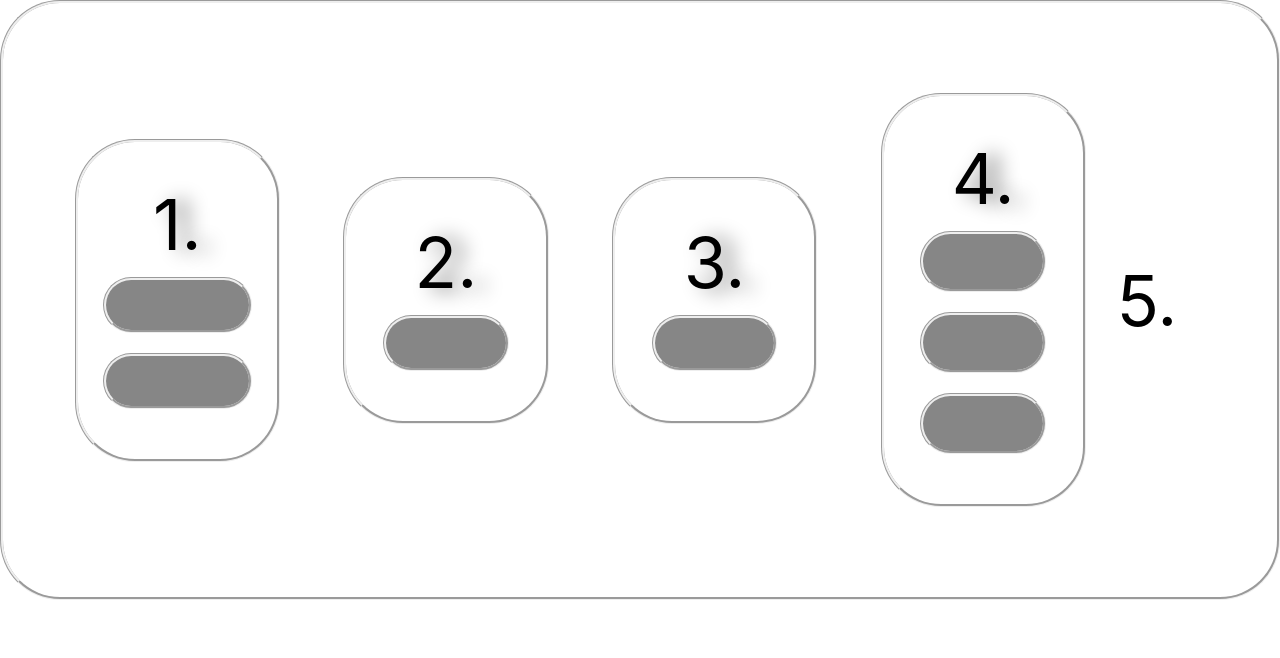
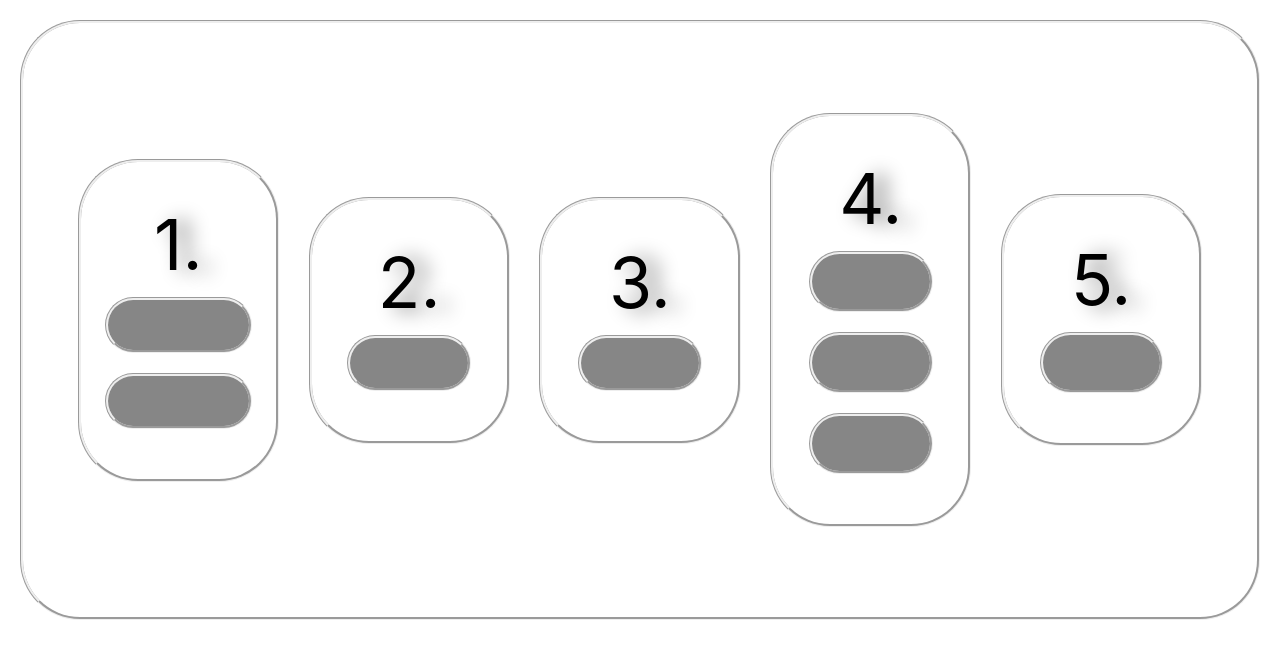
Before and after one commit to MMarek/exercises_site, a React (Create React App) app: page /#/ in a window 1280 px wide. Shown: the top 658 px of the page. Built offline with nearby package versions, Linux system fonts and the light colour scheme.

Commit message:
Arithmetic style

```diff
--- a/src/components/Home/Loops/Loops05.js
+++ b/src/components/Home/Loops/Loops05.js
@@ -42,7 +42,7 @@ class Arithmetic extends Component{
             onClick={this.handleButtonOneClick}>
                 <div className='numberOfExercise' style={styleTwo} onClick={this.handleButtonOneClick}>5.</div>
                 <div className='arithmeticAverage'>
-                    Suma liczb: {numbers} podzielona przez ich ilość daje średnią arytmetyczną: {avg}
+                    Suma liczb: [2,5,17,53,89,146,271,330,751] podzielona przez ich ilość daje średnią arytmetyczną: {avg}
                 </div>
             </section>
         )
--- a/src/scss/_loops.scss
+++ b/src/scss/_loops.scss
@@ -4,10 +4,13 @@
   justify-content: space-between;
   align-items: center;
   align-content: center;
+  flex-wrap: wrap;
+  //width: 100%;
   height: 100%;
   border: groove;
   border-radius: 60px;
   padding: 40px;
+  margin: 20px;
 }
 
 .loops {
@@ -151,3 +154,35 @@
     padding: 20px 30px 35px 30px;
   }
 }
+
+.arithmetic {
+  display: flex;
+  flex-direction: column;
+  align-items: center;
+  //width: 30%;
+  overflow: hidden;
+  border: groove;
+  border-radius: 60px;
+  margin: 50px auto;
+  padding: 40px;
+
+  .numberOfExercise {
+    font-family: inherit;
+    text-align: center;
+    text-shadow: 12px 2px 20px gray;
+  }
+
+  .arithmeticAverage {
+    text-align: center;
+    font-weight: bold;
+    text-shadow: 3px 2px black;
+    font-variant: small-caps;
+    width: 50%;
+    color: #ffffff;
+    background-color: #868686;
+    border: groove;
+    border-radius: 60px;
+    margin: 10px;
+    padding: 20px 30px 35px 30px;
+  }
+}
```
